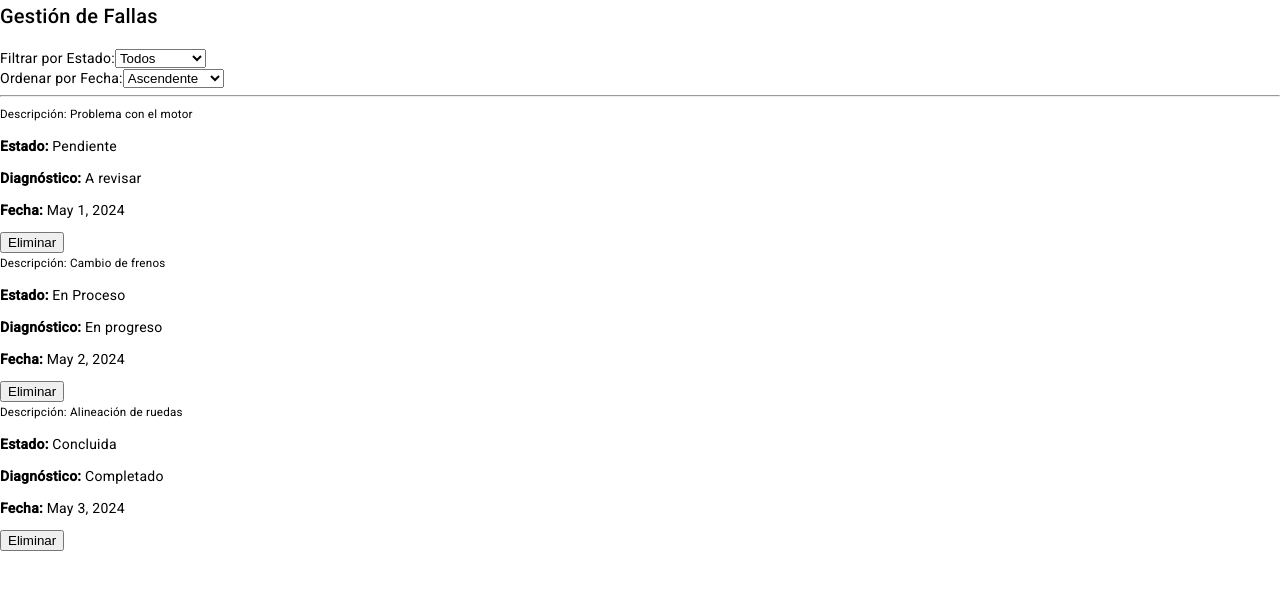
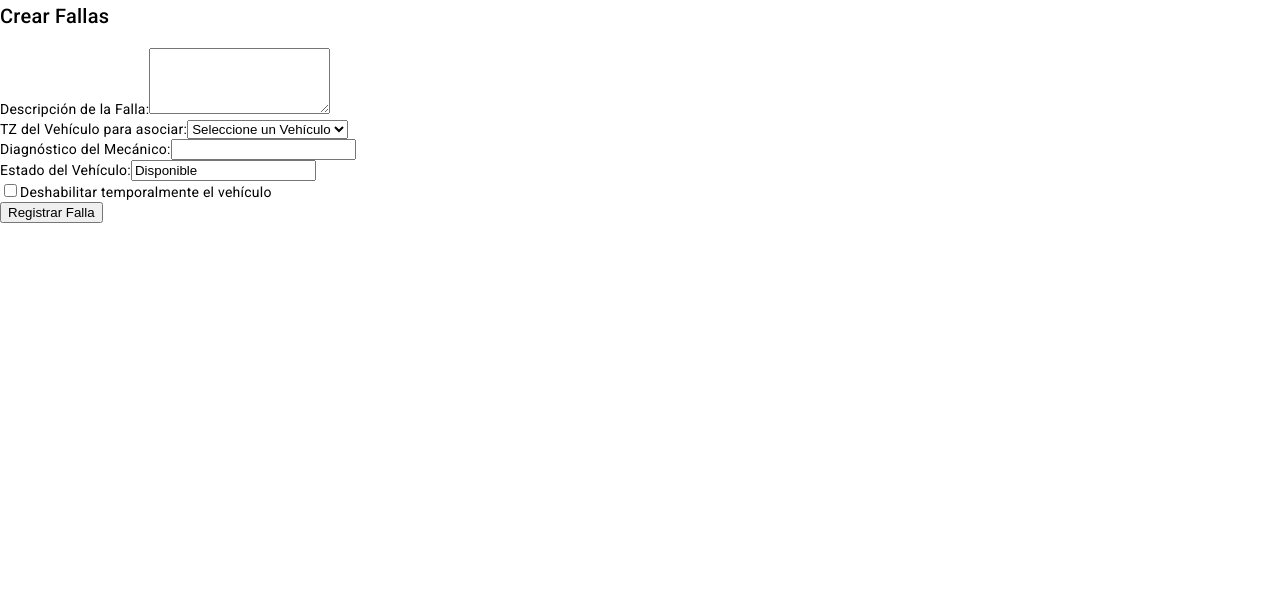
Before and after one commit to Taxi-Manager/WEB-Taxi-Manager-ITQ2024, an Angular app in the folder Taxi-Manager/: page / in a window 1280 px wide. Shown: the top 590 px of the page. Built offline with nearby package versions, Linux system fonts and the light colour scheme.

Commit message:
Antes de la prueba de firebase

```diff
--- a/Taxi-Manager/package.json
+++ b/Taxi-Manager/package.json
@@ -21,6 +21,7 @@
     "@angular/platform-browser-dynamic": "^17.3.0",
     "@angular/router": "^17.3.0",
     "@angular/service-worker": "^17.3.0",
+    "firebase": "^10.12.1",
     "rxjs": "~7.8.0",
     "tslib": "^2.3.0",
     "zone.js": "~0.14.3"
--- a/Taxi-Manager/src/app/app.component.html
+++ b/Taxi-Manager/src/app/app.component.html
@@ -1,4 +1,2 @@
-<!--<app-programar-mantenimiento></app-programar-mantenimiento>-->
-<!--<app-consultar-mantenimiento></app-consultar-mantenimiento>-->
-<!--<app-crear-fallas></app-crear-fallas>-->
-<app-consultar-fallas></app-consultar-fallas>
+
+<app-crear-fallas></app-crear-fallas>
--- a/Taxi-Manager/src/app/consultar-fallas/consultar-fallas.component.html
+++ b/Taxi-Manager/src/app/consultar-fallas/consultar-fallas.component.html
@@ -1,5 +1,5 @@
 <div class="container">
-  <h2>Gestión de Fallas</h2>
+  <h2>Consultar Fallas</h2>
 
   <!-- Filtrado por Estado -->
   <div class="form-group">
--- a/Taxi-Manager/src/app/consultar-mantenimiento/consultar-mantenimiento.component.html
+++ b/Taxi-Manager/src/app/consultar-mantenimiento/consultar-mantenimiento.component.html
@@ -1,5 +1,5 @@
 <div class="container">
-  <h2>Historial de Mantenimiento</h2>
+  <h2>Consultar Mantenimiento</h2>
   <form (ngSubmit)="buscarHistorial()" #buscarForm="ngForm">
     <div class="form-group">
       <label for="identificador">Buscar por Identificador Único (TZ):</label>
--- a/Taxi-Manager/src/app/crear-fallas/crear-fallas.component.html
+++ b/Taxi-Manager/src/app/crear-fallas/crear-fallas.component.html
@@ -1,5 +1,5 @@
 <div class="container">
-  <h2>Detalles de la Falla</h2>
+  <h2>Crear Fallas</h2>
   <form (ngSubmit)="registrarFalla()" #fallaForm="ngForm">
     <div class="form-group">
       <label for="descripcion">Descripción de la Falla:</label>
```
Also changed, not shown: 1 other file (tests, documents, lock files or other folders).
